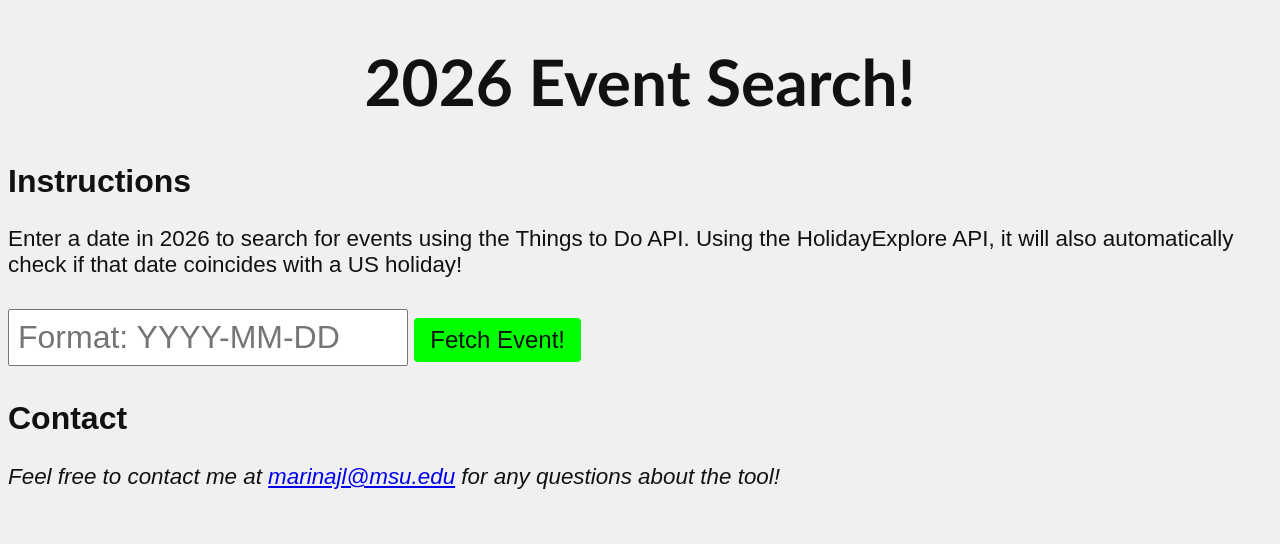
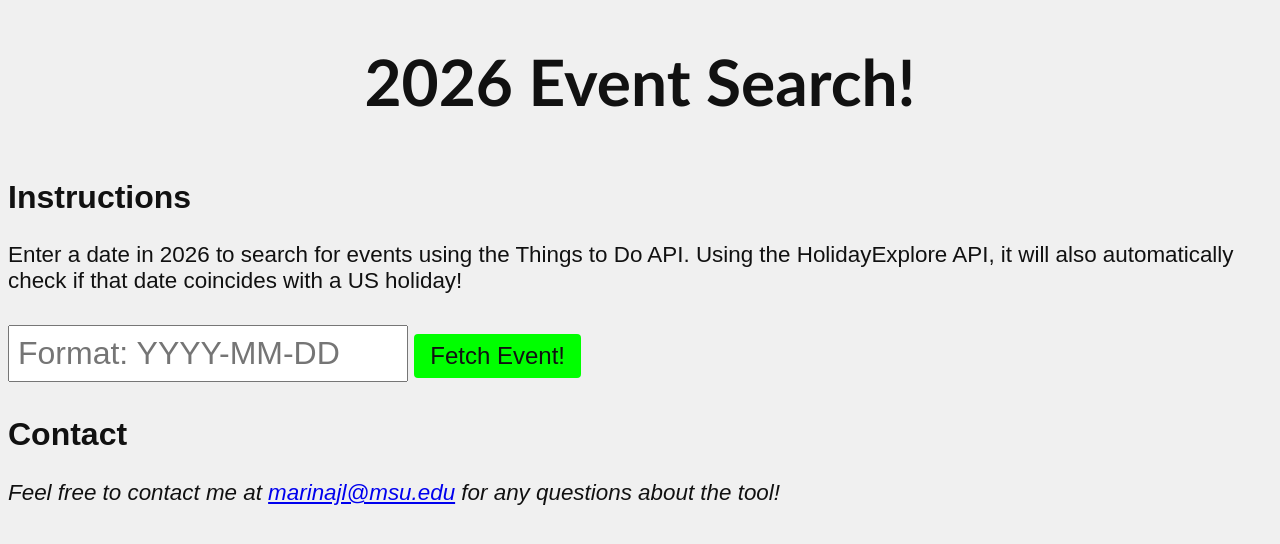
Before and after one commit to marinaj-l/api-lab, a plain HTML site: page index.html in a window 1280 px wide. Drawn offline with Linux system fonts and the light colour scheme.

Commit message:
Fixed semicolon and padding issue

```diff
--- a/style.css
+++ b/style.css
@@ -13,11 +13,13 @@ body {
 h1 {
     font-size: 4rem;
     text-align: center;
-    font-family:'Trebuchet MS', 'Lucida Sans Unicode', 'Lucida Grande', 'Lucida Sans', Arial, sans-serif
+    font-family:'Trebuchet MS', 'Lucida Sans Unicode', 'Lucida Grande', 'Lucida Sans', Arial, sans-serif;
+    padding-bottom: 1rem;
 }
 
 h2 {
     font-size: 2rem;
+
 }
 
 input {
```
